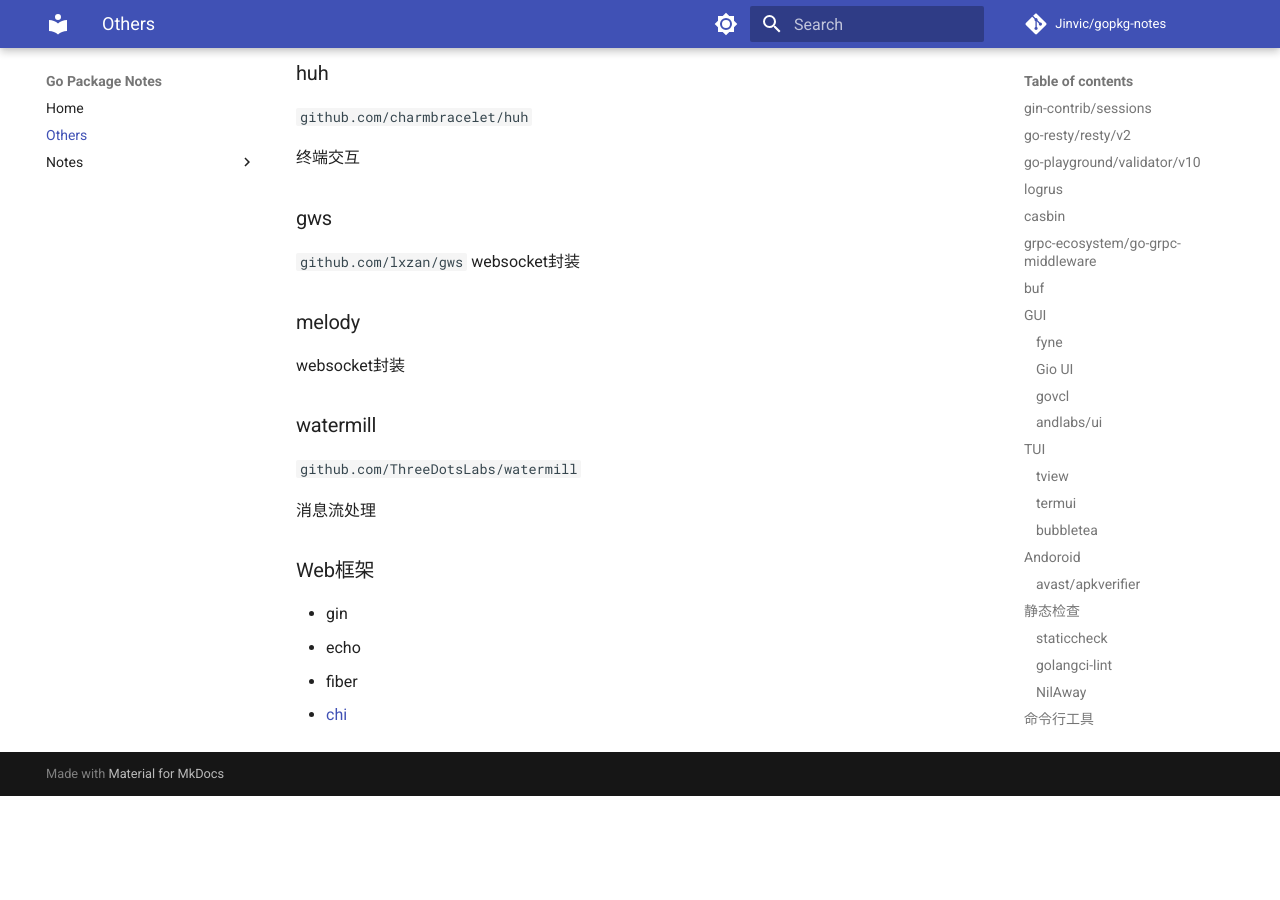
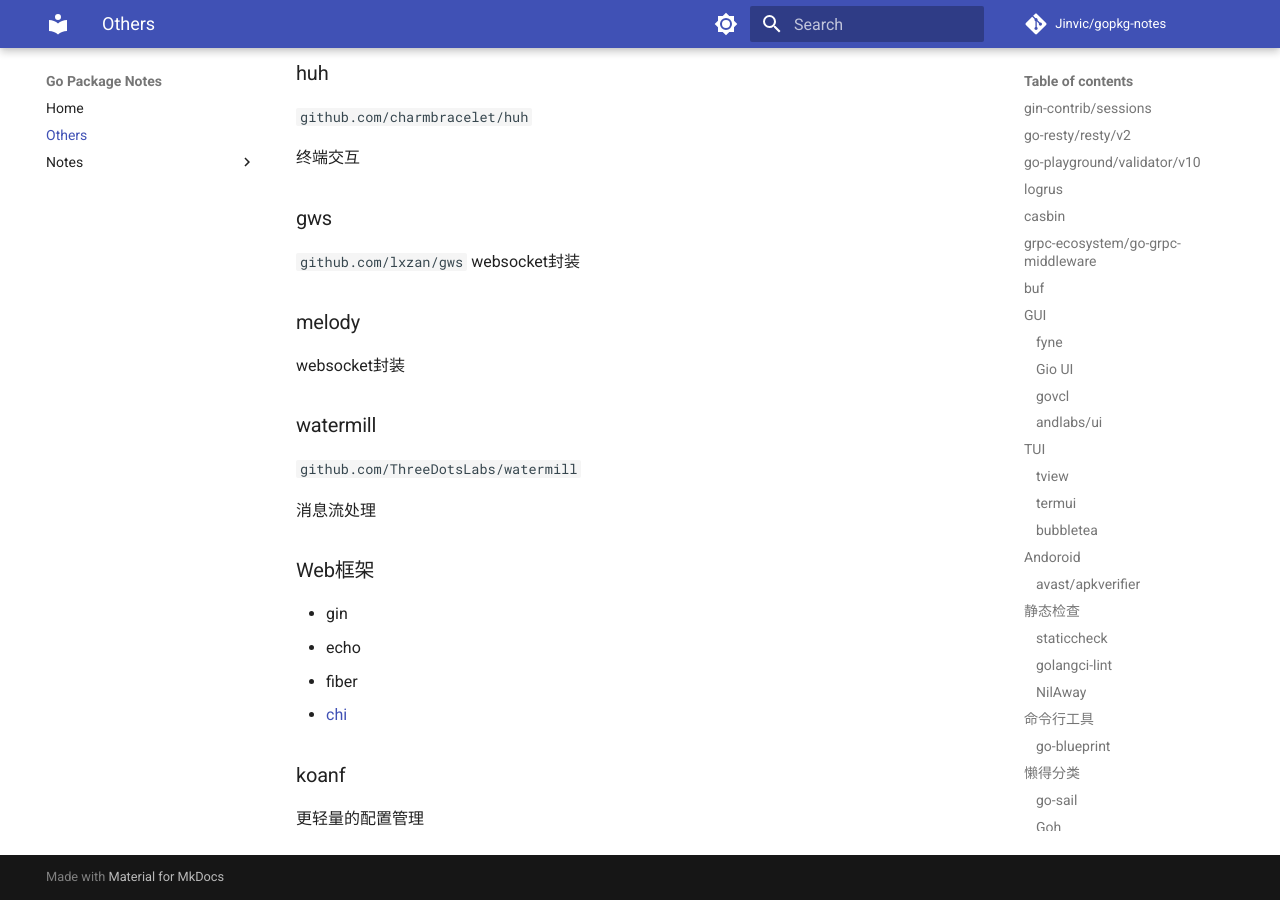
Before and after one commit to Jinvic/gopkg-notes, an MkDocs documentation site: the page built from docs/others.md, in a window 1280 px wide and 900 px high, scrolled down 4687 px. Built offline with MkDocs 1.6.1 and Material for MkDocs 9.7.7, drawn with Linux system fonts in a browser that asks for light colours; comment, search, counter and statistics services are not loaded; before the commit the page ends 5483 px from its top, so only the background shows below that.

Commit message:
update: others

```diff
--- a/docs/others.md
+++ b/docs/others.md
@@ -209,3 +209,7 @@ websocket封装
 - echo
 - fiber
 - [chi](https://github.com/go-chi/chi)
+
+### koanf
+
+更轻量的配置管理
```
